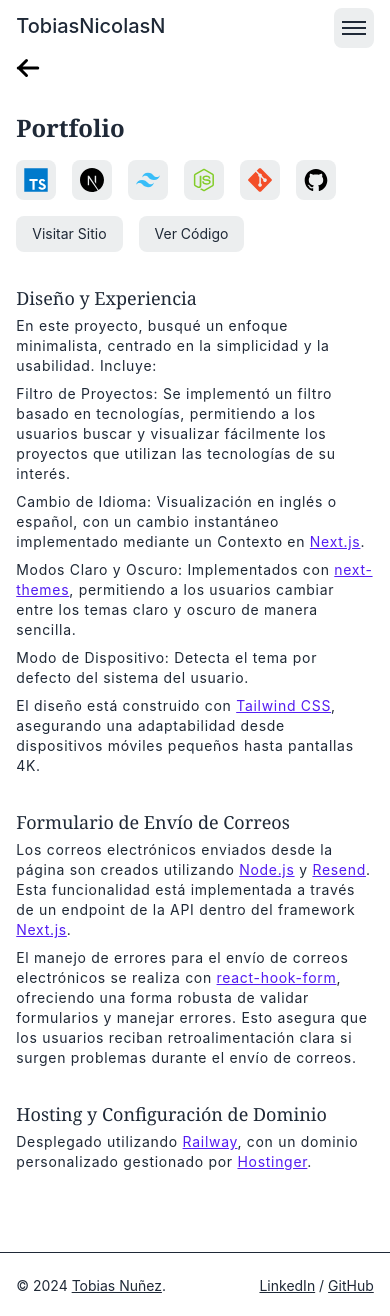
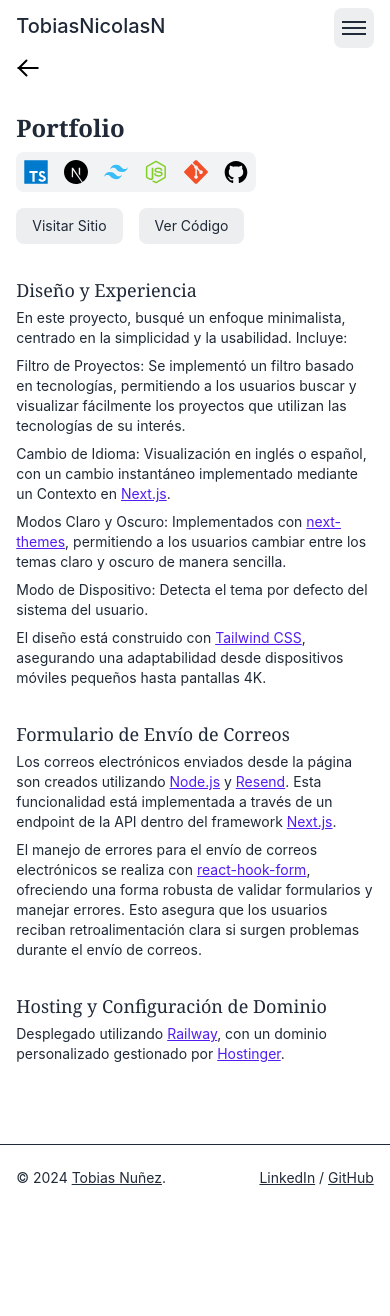
Before and after one commit to tobiasNicolasN/tobiasNPortfolio, a Next.js app: page /portfolio in a window 390 px wide. After the commit the page ends 1208 px from the top, so only its background shows below. Built offline with nearby package versions, Linux system fonts and the light colour scheme; what tailwindcss-animated would draw is missing.

Commit message:
Styling projects pages

```diff
--- a/app/portfolio/page.tsx
+++ b/app/portfolio/page.tsx
@@ -24,7 +24,7 @@ export default function Portfolio() {
               xmlns="http://www.w3.org/2000/svg"
               fill="none"
               viewBox="0 0 24 24"
-              strokeWidth="3"
+              strokeWidth="2"
               stroke="currentColor"
               className="w-6 h-6"
             >
@@ -39,18 +39,19 @@ export default function Portfolio() {
           <h1 className="text-2xl md:text-3xl lg:text-4xl xl:text-5xl mt-2 mb-2 font-semibold font-mono text-gray-800 dark:text-gray-200 animate-fade-right animate-once animate-duration-[400ms] animate-delay-100 animate-ease-in">
             Portfolio
           </h1>
-          <div className="flex gap-4 mt-2 animate-fade-right animate-once animate-duration-[400ms] animate-delay-100 animate-ease-in  ">
-            {projects[0].svg.map((svg, index) => (
-              <div
-                key={index}
-                className="bg-button-light dark:bg-button p-2 rounded-lg"
-              >
-                <div className="w-6 md:w-8 lg:w-10 h-6 md:h-8 lg:h-10">
-                  {svg}
+
+          <div className="flex lg:mt-2 animate-fade-right animate-once animate-duration-[400ms] animate-delay-100 animate-ease-in">
+            <div className="flex bg-offset-button-light dark:bg-button rounded-lg">
+              {projects[0].svg.map((svg, index) => (
+                <div key={index} className="p-2 lg:p-3">
+                  <div className="w-6 md:w-8 lg:w-10 h-6 md:h-8 lg:h-10">
+                    {svg}
+                  </div>
                 </div>
-              </div>
-            ))}
+              ))}
+            </div>
           </div>
+
           <div className="flex gap-4 mt-4 animate-fade-right animate-once animate-duration-[400ms] animate-delay-100 animate-ease-in">
             <Link
               className="flex bg-button-light dark:bg-button text-gray-800 dark:text-gray-200 hover:bg-offset-button-light dark:hover:bg-offset-button hover:cursor-pointer ring-second-light dark:ring-second hover:ring-2 p-2 px-4 rounded-lg duration-300 justify-center items-center text-sm md:text-base lg:text-lg xl:text-xl"
@@ -70,17 +71,17 @@ export default function Portfolio() {
           <h1 className="mt-8 mb-1 lg:mb-2 text-lg md:text-xl lg:text-2xl xl:text-3xl font-medium font-mono text-gray-800 dark:text-gray-200 animate-fade-right animate-once animate-duration-[400ms] animate-delay-100 animate-ease-in">
             {lang ? 'Diseño y Experiencia' : 'Design and Experience'}
           </h1>
-          <h1 className="text-sm md:text-base lg:text-lg xl:text-xl tracking-wider text-gray-800 dark:text-gray-200 animate-fade-right animate-once animate-duration-[400ms] animate-delay-100 animate-ease-in">
+          <h1 className="text-sm md:text-base lg:text-lg xl:text-xl text-gray-800 dark:text-gray-200 animate-fade-right animate-once animate-duration-[400ms] animate-delay-100 animate-ease-in">
             {lang
               ? 'En este proyecto, busqué un enfoque minimalista, centrado en la simplicidad y la usabilidad. Incluye:'
               : 'In this project, I adopted a minimalist approach, focusing on simplicity and usability. It includes:'}
           </h1>
-          <h1 className="text-sm md:text-base lg:text-lg xl:text-xl mt-2 tracking-wider text-gray-800 dark:text-gray-200 animate-fade-right animate-once animate-duration-[400ms] animate-delay-100 animate-ease-in">
+          <h1 className="text-sm md:text-base lg:text-lg xl:text-xl mt-2 text-gray-800 dark:text-gray-200 animate-fade-right animate-once animate-duration-[400ms] animate-delay-100 animate-ease-in">
             {lang
               ? 'Filtro de Proyectos: Se implementó un filtro basado en tecnologías, permitiendo a los usuarios buscar y visualizar fácilmente los proyectos que utilizan las tecnologías de su interés.'
               : 'Project Filter: A technology-based filter was implemented, enabling users to easily search and view projects that use the technologies of their interest.'}
           </h1>
-          <h1 className="text-sm md:text-base lg:text-lg xl:text-xl mt-2 tracking-wider text-gray-800 dark:text-gray-200 animate-fade-right animate-once animate-duration-[400ms] animate-delay-100 animate-ease-in">
+          <h1 className="text-sm md:text-base lg:text-lg xl:text-xl mt-2 text-gray-800 dark:text-gray-200 animate-fade-right animate-once animate-duration-[400ms] animate-delay-100 animate-ease-in">
             {lang ? (
               <>
                 Cambio de Idioma: Visualización en inglés o español, con un
@@ -109,7 +110,7 @@ export default function Portfolio() {
               </>
             )}
           </h1>
-          <h1 className="text-sm md:text-base lg:text-lg xl:text-xl mt-2 tracking-wider text-gray-800 dark:text-gray-200 animate-fade-right animate-once animate-duration-[400ms] animate-delay-100 animate-ease-in">
+          <h1 className="text-sm md:text-base lg:text-lg xl:text-xl mt-2 text-gray-800 dark:text-gray-200 animate-fade-right animate-once animate-duration-[400ms] animate-delay-100 animate-ease-in">
             {lang ? (
               <>
                 Modos Claro y Oscuro: Implementados con{' '}
@@ -137,12 +138,12 @@ export default function Portfolio() {
               </>
             )}
           </h1>
-          <h1 className="text-sm md:text-base lg:text-lg xl:text-xl mt-2 tracking-wider text-gray-800 dark:text-gray-200 animate-fade-right animate-once animate-duration-[400ms] animate-delay-100 animate-ease-in">
+          <h1 className="text-sm md:text-base lg:text-lg xl:text-xl mt-2 text-gray-800 dark:text-gray-200 animate-fade-right animate-once animate-duration-[400ms] animate-delay-100 animate-ease-in">
             {lang
               ? 'Modo de Dispositivo: Detecta el tema por defecto del sistema del usuario.'
               : 'Device Mode: Detects the user’s default system theme.'}
           </h1>
-          <h1 className="text-sm md:text-base lg:text-lg xl:text-xl mt-2 tracking-wider text-gray-800 dark:text-gray-200 animate-fade-right animate-once animate-duration-[400ms] animate-delay-100 animate-ease-in">
+          <h1 className="text-sm md:text-base lg:text-lg xl:text-xl mt-2 text-gray-800 dark:text-gray-200 animate-fade-right animate-once animate-duration-[400ms] animate-delay-100 animate-ease-in">
             {lang ? (
               <>
                 El diseño está construido con{' '}
@@ -175,7 +176,7 @@ export default function Portfolio() {
           <h1 className="mt-8 mb-1 lg:mb-2 text-lg md:text-xl lg:text-2xl xl:text-3xl font-medium font-mono text-gray-800 dark:text-gray-200 animate-fade-right animate-once animate-duration-[400ms] animate-delay-100 animate-ease-in">
             {lang ? 'Formulario de Envío de Correos' : 'Email Submission Form'}
           </h1>
-          <h1 className="text-sm md:text-base lg:text-lg xl:text-xl tracking-wider text-gray-800 dark:text-gray-200 animate-fade-right animate-once animate-duration-[400ms] animate-delay-100 animate-ease-in">
+          <h1 className="text-sm md:text-base lg:text-lg xl:text-xl text-gray-800 dark:text-gray-200 animate-fade-right animate-once animate-duration-[400ms] animate-delay-100 animate-ease-in">
             {lang ? (
               <>
                 Los correos electrónicos enviados desde la página son creados
@@ -237,7 +238,7 @@ export default function Portfolio() {
               </>
             )}
           </h1>
-          <h1 className="text-sm md:text-base lg:text-lg xl:text-xl mt-2 tracking-wider text-gray-800 dark:text-gray-200 animate-fade-right animate-once animate-duration-[400ms] animate-delay-100 animate-ease-in">
+          <h1 className="text-sm md:text-base lg:text-lg xl:text-xl mt-2 text-gray-800 dark:text-gray-200 animate-fade-right animate-once animate-duration-[400ms] animate-delay-100 animate-ease-in">
             {lang ? (
               <>
                 El manejo de errores para el envío de correos electrónicos se
@@ -275,7 +276,7 @@ export default function Portfolio() {
               ? 'Hosting y Configuración de Dominio'
               : 'Hosting and Domain Configuration'}
           </h1>
-          <h1 className="text-sm md:text-base lg:text-lg xl:text-xl tracking-wider text-gray-800 dark:text-gray-200 animate-fade-right animate-once animate-duration-[400ms] animate-delay-100 animate-ease-in">
+          <h1 className="text-sm md:text-base lg:text-lg xl:text-xl text-gray-800 dark:text-gray-200 animate-fade-right animate-once animate-duration-[400ms] animate-delay-100 animate-ease-in">
             {lang ? (
               <>
                 Desplegado utilizando{' '}
```
Also changed, not shown: app/cashtracker/page.tsx (+17 -16 lines).
